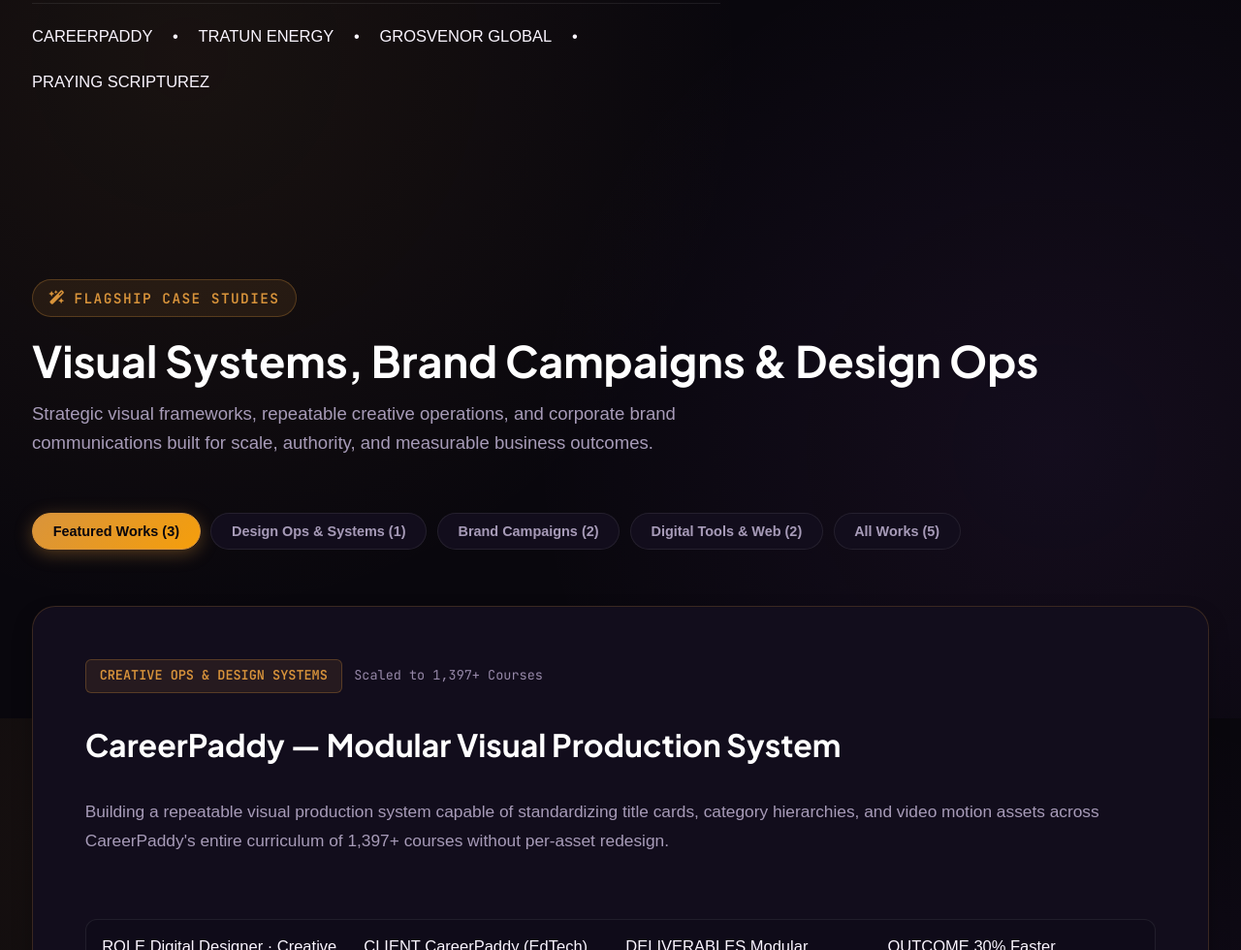
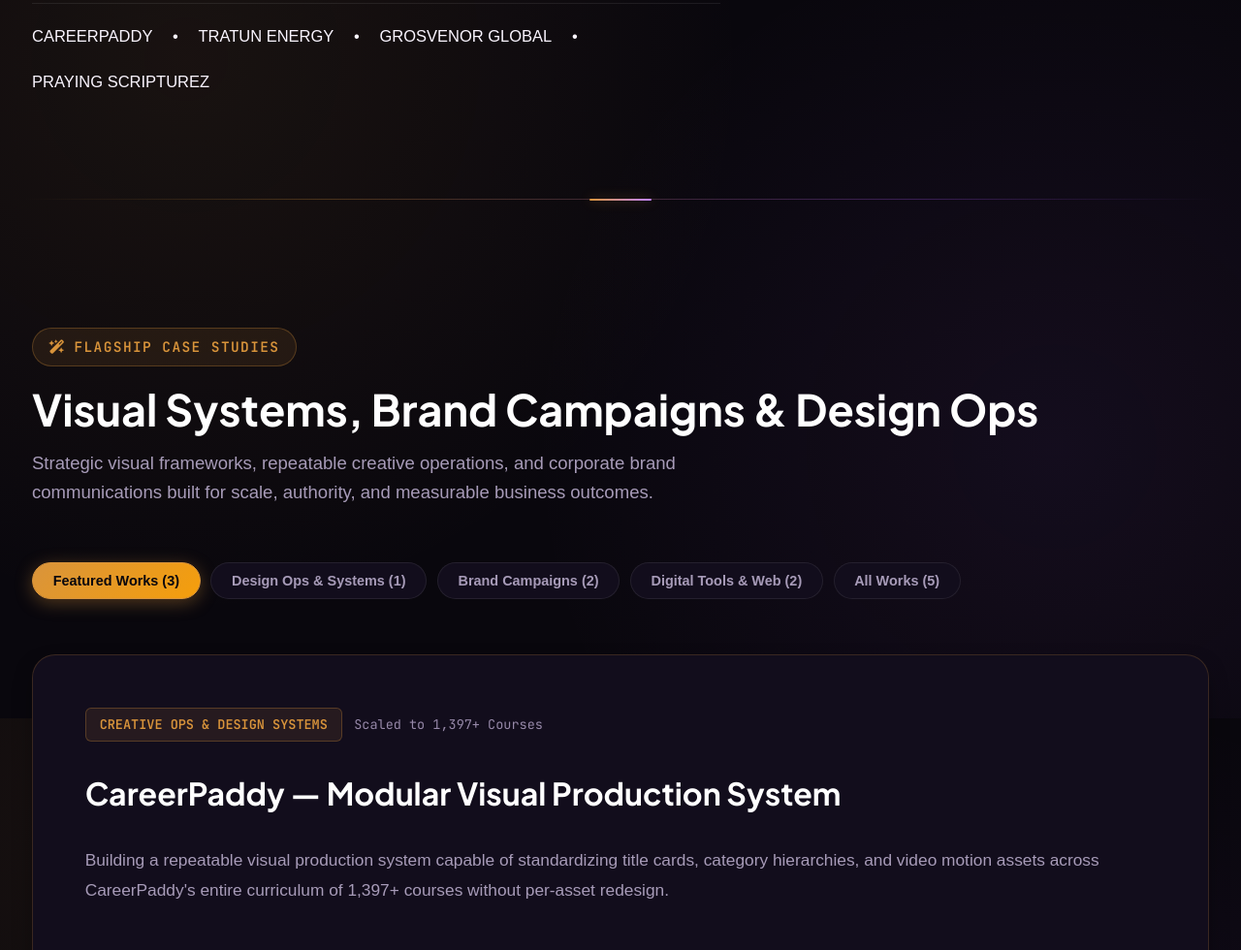
Before and after one commit to Enigma-star1/Portfolio, a plain HTML site: page index.html in a window 1280 px wide. Shown: the part 859-1839 px from the top of the page at 97% size. Drawn offline with Linux system fonts and the light colour scheme; a web font is replaced by a local one.

Commit message:
style: add luxury gradient hairline section divider between hero and selected work

```diff
--- a/index.html
+++ b/index.html
@@ -175,10 +175,18 @@
                     <p class="badge-role">Digital Designer & Visual Strategist</p>
                   </div>
                 </div>
-          </div>
+              </div>
+            </div>
+          </div>
+
         </div>
       </div>
     </section>
+
+    <!-- SECTION DIVIDER -->
+    <div class="section-divider" aria-hidden="true">
+      <div class="divider-line"></div>
+    </div>
 
     <!-- =========================================================================
          SELECTED WORK / CASE STUDIES
--- a/styles.css
+++ b/styles.css
@@ -603,12 +603,37 @@
 }
 
 /* ==========================================================================
-   ABOUT / PHILOSOPHY SECTION
+   SECTION DIVIDERS
    ========================================================================== */
-.about-section {
-  background: var(--bg-secondary);
-  border-top: 1px solid var(--border-subtle);
-  border-bottom: 1px solid var(--border-subtle);
+.section-divider {
+  width: 100%;
+  max-width: var(--container-max);
+  margin: 0 auto;
+  padding: 1.5rem 1.5rem;
+  position: relative;
+  display: flex;
+  justify-content: center;
+  align-items: center;
+}
+
+.divider-line {
+  height: 1px;
+  width: 100%;
+  background: linear-gradient(90deg, transparent 0%, rgba(217, 148, 59, 0.28) 25%, rgba(168, 85, 247, 0.28) 75%, transparent 100%);
+  position: relative;
+}
+
+.divider-line::after {
+  content: '';
+  position: absolute;
+  top: 50%;
+  left: 50%;
+  transform: translate(-50%, -50%);
+  width: 64px;
+  height: 2px;
+  background: linear-gradient(90deg, var(--accent-gold), var(--accent-purple-bright));
+  border-radius: 9999px;
+  box-shadow: 0 0 12px rgba(217, 148, 59, 0.45);
 }
 
 .about-grid {
```
